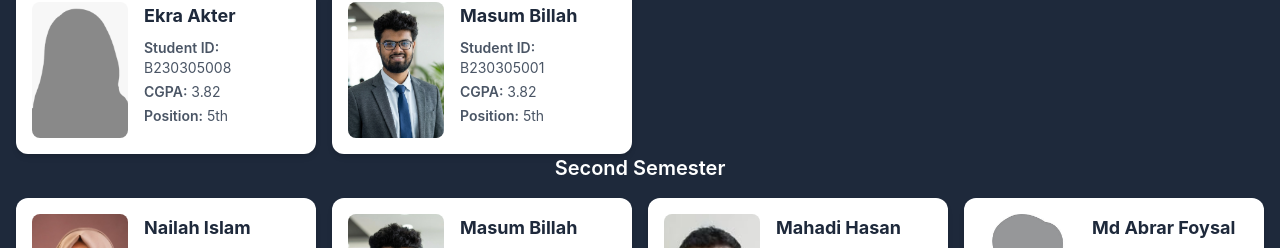
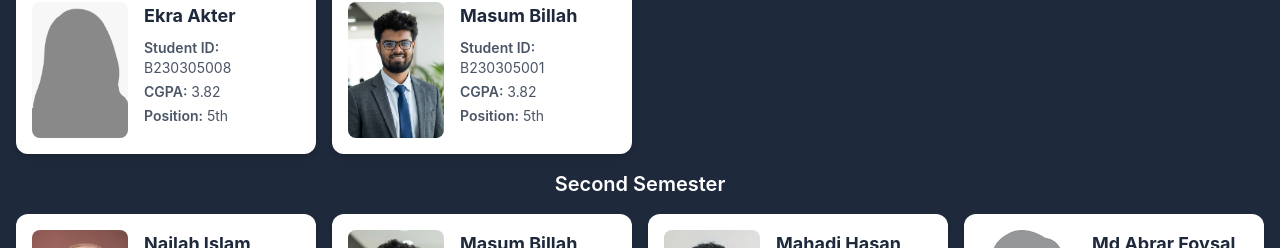
Before and after one commit to mahfuznahid/CSE-19, a React (Vite) app: page / in a window 1280 px wide. Shown: the part 3189-3437 px from the top of the page. Built offline with nearby package versions, Linux system fonts and the light colour scheme.

Commit message:
Updated margin

```diff
--- a/src/Components/Topper.jsx
+++ b/src/Components/Topper.jsx
@@ -43,7 +43,7 @@
           ))}
         </div>
 
-        <h3 className="text-xl text-white font-semibold mb-4">
+        <h3 className="text-xl text-white font-semibold mt-4 mb-4">
           Second Semester
         </h3>
         <div className="grid gap-4 sm:grid-cols-4">
```
